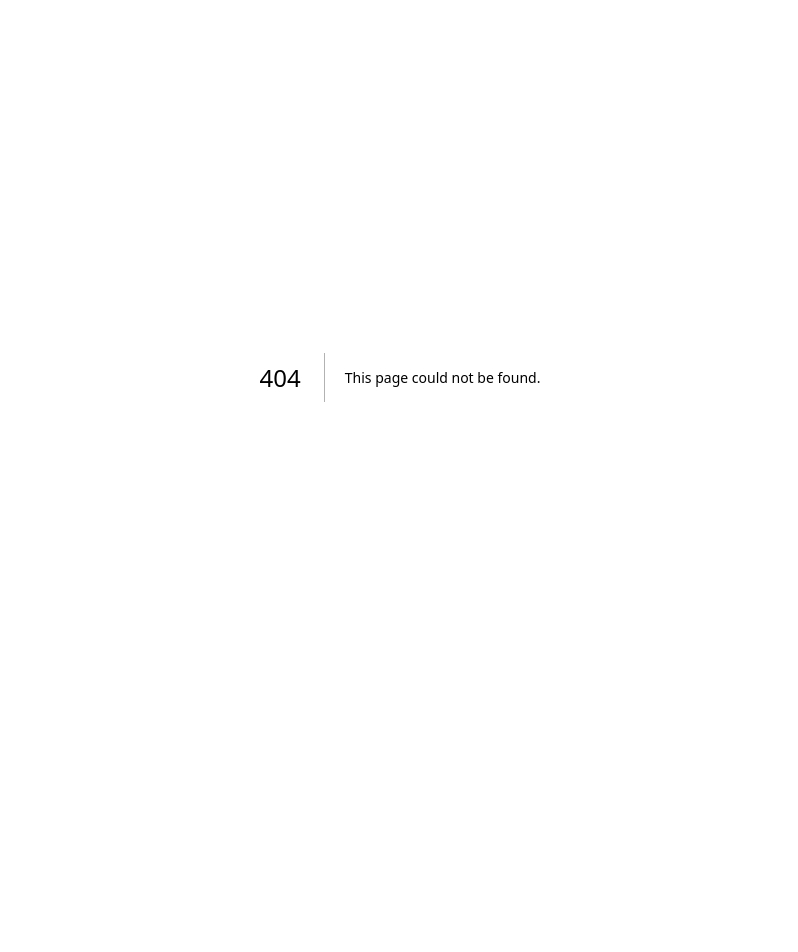
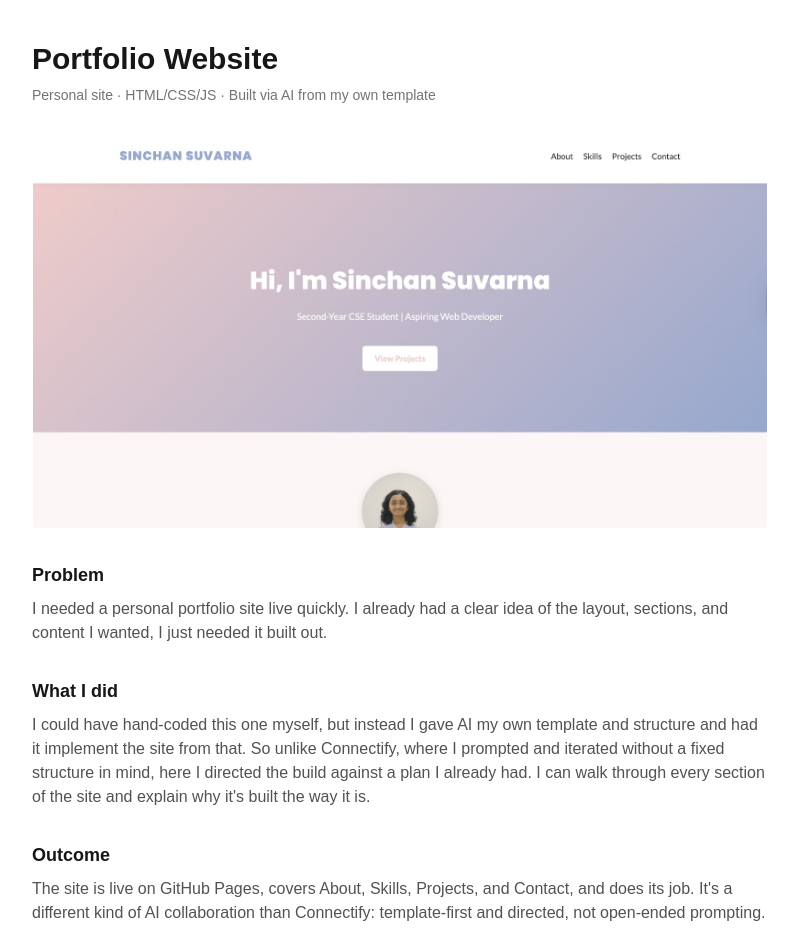
Before and after one commit to Chan-nie/capstone-project, a Next.js app: page /projects/portfolio-site in a window 1280 px wide. Before the commit this address had no page. Shown: the part 80-1032 px from the top of the page, without its empty margins (240-1038 px from the left). Before the commit the page ends 857 px from the top, so only its background shows below. Built offline with nearby package versions, Linux system fonts and the light colour scheme.

Commit message:
Replace placeholder pages with real case studies, add project images and nav

```diff
--- a/src/app/projects/connectify/page.tsx
+++ b/src/app/projects/connectify/page.tsx
@@ -16,29 +16,26 @@ export default function ConnectifyPage() {
 
       <h2 className="mt-8 text-lg font-semibold">Problem</h2>
       <p className="mt-2 text-neutral-600">
-        Most matching apps connect people who already share the same interests and
-        background — that keeps people in the same social bubble with no real
-        exposure to difference. My team of three wanted to build something that
-        pushed against that: matching people across different interests and
-        backgrounds, not just similar ones.
+        Most matching apps connect people who are already sharing the same interests
+and with same background. That keeps people in the same social bubble with no
+real exposure to difference. As a part of my semester project, my team (2 others)
+and I wanted to build something that pushed against matching people across
+different interests and backgrounds, not just similar ones.
       </p>
 
       <h2 className="mt-8 text-lg font-semibold">What I did</h2>
       <p className="mt-2 text-neutral-600">
-        This was a last-minute team project. My role was frontend, but built through
-        Lovable AI rather than hand-coded — I directed the build through prompting
-        and iteration and prompted it to fix bugs. I didn't write or edit the
-        underlying code directly, and I'm naming that plainly rather than implying
-        otherwise.
+        This was a last-minute team project. My role was frontend but built through
+Lovable AI rather than hand coded. I built through prompting and iteration and
+prompted it to fix bugs. I didn't write or edit the underlying code directly.
       </p>
 
       <h2 className="mt-8 text-lg font-semibold">Outcome</h2>
       <p className="mt-2 text-neutral-600">
-        Connectify is a working app that helps users track how varied their
-        connections are, instead of optimizing for sameness — the match screen
-        above is that flow working end-to-end. It sits in my portfolio as secondary
-        work, framed honestly as product-and-prompting work rather than
-        hand-coded frontend, since that's what happened.
+        Connectify is a web app that helps users track how varied their connections are,
+instead of optimizing for sameness. It sits in my portfolio as secondary work,
+framed honestly as product-and-prompting work rather than hand-coded
+frontend, since that's what happened.
       </p>
 
       <a href="https://id-preview--86bdeb03-eaed-47b6-8518-358c59796fa9.lovable.app/" className="mt-8 inline-block rounded bg-brand px-4 py-2 text-white">
--- a/src/app/projects/page.tsx
+++ b/src/app/projects/page.tsx
@@ -15,6 +15,11 @@ const projects = [
     slug: "safecart",
     name: "SafeCart",
     blurb: "A food-safety scanner that personalizes product analysis to your health conditions and allergies using the Anthropic Vision API. Still in progress.",
+  },
+  {
+    slug: "portfolio-site",
+    name: "Portfolio Website",
+    blurb: "My personal portfolio site, built by giving AI my own template and structure to implement, rather than hand-coding it myself.",
   },
 ];
 
--- /dev/null
+++ b/src/app/projects/portfolio-site/page.tsx
@@ -0,0 +1,47 @@
+import Image from "next/image";
+
+export default function PortfolioSitePage() {
+  return (
+    <main className="mx-auto max-w-3xl px-4 py-16">
+      <h1 className="text-3xl font-bold">Portfolio Website</h1>
+      <p className="mt-2 text-sm text-neutral-500">Personal site · HTML/CSS/JS · Built via AI from my own template</p>
+
+      <Image
+        src="/images/portfolio-preview.jpg"
+        alt="Portfolio site preview screenshot"
+        width={800}
+        height={500}
+        className="mt-6 rounded border"
+      />
+
+      <h2 className="mt-8 text-lg font-semibold">Problem</h2>
+      <p className="mt-2 text-neutral-600">
+        I needed a personal portfolio site live quickly. I already had a clear
+        idea of the layout, sections, and content I wanted, I just needed it
+        built out.
+      </p>
+
+      <h2 className="mt-8 text-lg font-semibold">What I did</h2>
+      <p className="mt-2 text-neutral-600">
+        I could have hand-coded this one myself, but instead I gave AI my own
+        template and structure and had it implement the site from that. So
+        unlike Connectify, where I prompted and iterated without a fixed
+        structure in mind, here I directed the build against a plan I already
+        had. I can walk through every section of the site and explain why
+        it's built the way it is.
+      </p>
+
+      <h2 className="mt-8 text-lg font-semibold">Outcome</h2>
+      <p className="mt-2 text-neutral-600">
+        The site is live on GitHub Pages, covers About, Skills, Projects, and
+        Contact, and does its job. It's a different kind of AI collaboration
+        than Connectify: template-first and directed, not open-ended
+        prompting.
+      </p>
+
+      <a href="https://chan-nie.github.io/portfolio/" className="mt-8 inline-block rounded bg-brand px-4 py-2 text-white">
+        Open Portfolio Site
+      </a>
+    </main>
+  );
+}
```
Also changed, not shown: public/images/portfolio-preview.jpg (added).
